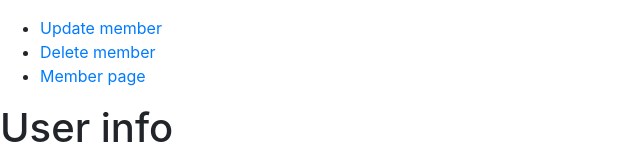
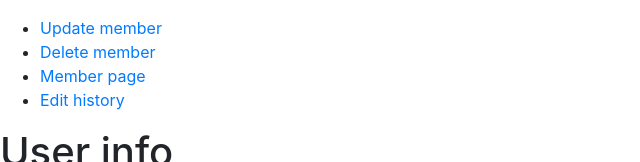
Before and after one commit to kingkardan98/MNG, a Django app: template templates/member/detail_member.html in a window 1280 px wide. Shown: the part 120-282 px from the top of the page, without its empty margins (0-640 px from the left). Run offline with Django 4.2, Linux system fonts and the light colour scheme; the template is opened without the code that fills it, so the values that code supplies are empty; some libraries are stand-ins or nearby versions.

Commit message:
Add edit history link

```diff
--- a/templates/html/member_ops.html
+++ b/templates/html/member_ops.html
@@ -2,4 +2,5 @@
     <li> <a href={% url 'update_member_view' name=obj.name %}>Update member</a> </li>
     <li> <a href={% url 'delete_member_view' name=obj.name %}>Delete member</a> </li>
     <li> <a href={% url 'member_detail_view' name=obj.name %}>Member page</a></li>
+    <li> <a href={% url 'member_history_list_view' name=obj.name %}>Edit history</a></li>
 </ul>
```
